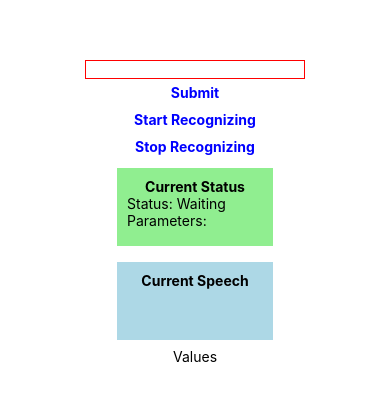
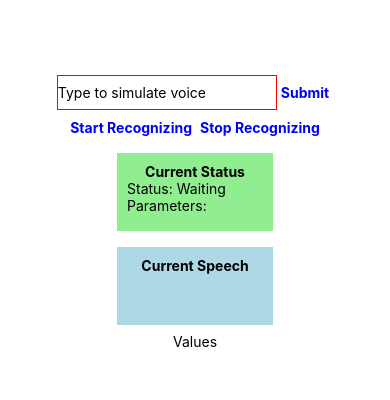
Before and after one commit to MNandor/voice-inventory, a React Native app: screen / in a window 390 px wide. Shown: the part 210-610 px from the top of the page. Built offline with nearby package versions, Linux system fonts and the light colour scheme.

Commit message:
improve design of debug components

```diff
--- a/App.tsx
+++ b/App.tsx
@@ -197,22 +197,28 @@ class VoiceTest extends Component<Props, State> {
   render() {
     return (
       <View style={styles.container}>
+
+        <View style={styles.leftRight}>
           <TextInput
           onChangeText={this.updateDebugText} // Call this function when TextInput changes
           value={this.state.partialResults.at(0)}
           style = {styles.debugEdit}
+          placeholder='Type to simulate voice'
           />
 
           <TouchableHighlight onPress={this.submitDebugText}>
             <Text style={styles.action}>Submit</Text>
           </TouchableHighlight>
+        </View>
 
+        <View style={styles.leftRight}>
           <TouchableHighlight onPress={this._startRecognizing}>
             <Text style={styles.action}>Start Recognizing</Text>
           </TouchableHighlight>
           <TouchableHighlight onPress={this._stopRecognizing}>
             <Text style={styles.action}>Stop Recognizing</Text>
           </TouchableHighlight>
+        </View>
 
 
         <View style={{...styles.box, backgroundColor: 'lightgreen'}}>
@@ -256,6 +262,7 @@ const styles = StyleSheet.create({
     color: '#0000FF',
     marginVertical: 5,
     fontWeight: 'bold',
+    padding: 4,
   },
   debugEdit: {
     borderWidth: 1,  // Border width
@@ -271,6 +278,9 @@ const styles = StyleSheet.create({
   boxTitle: {
     fontWeight: 'bold',
     textAlign: 'center'
+  },
+  leftRight: {
+    flexDirection: 'row',
   }
 
 });
```
Lines whose indentation alone changed are shown as unchanged.
